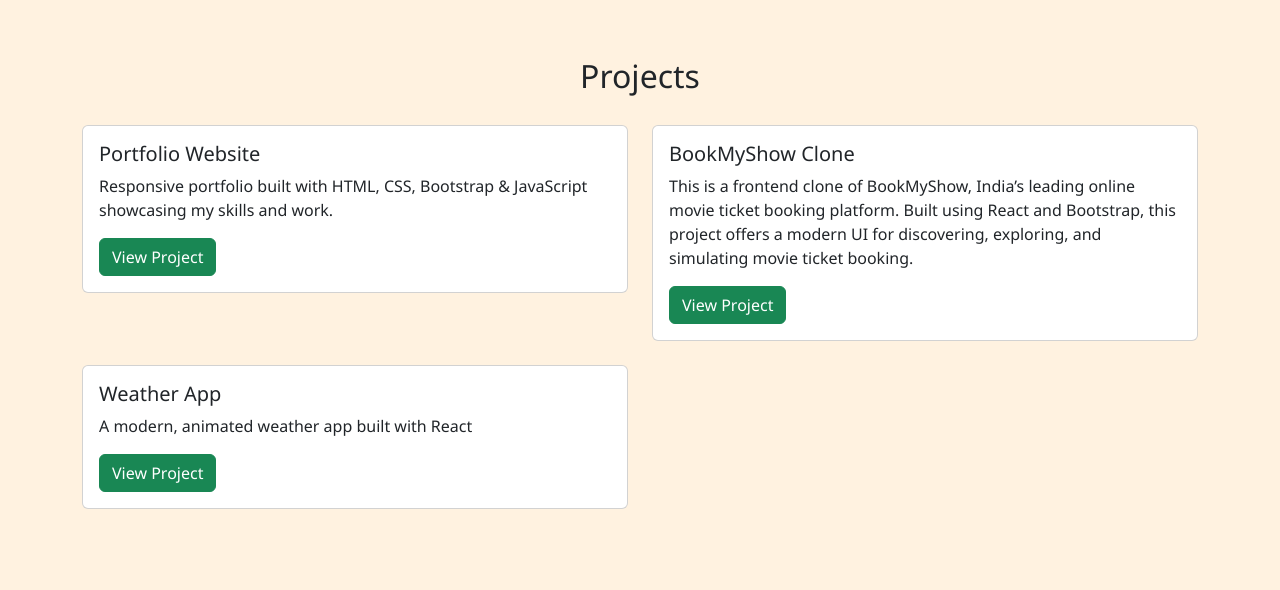
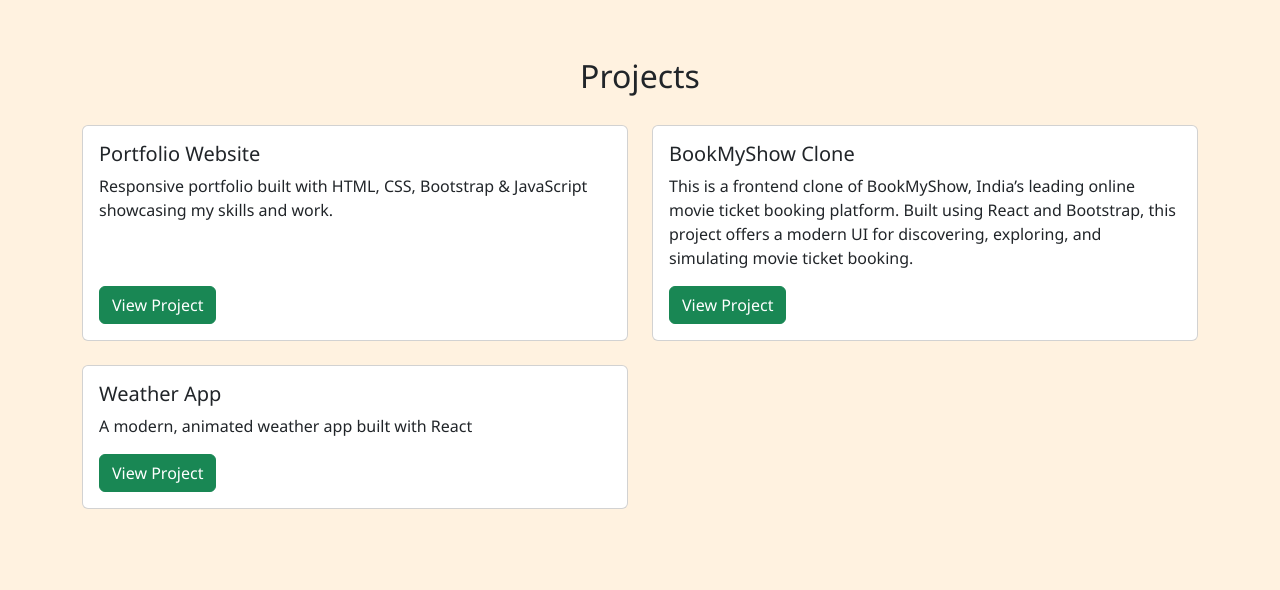
Before and after one commit to Aahad098/my-portfolio, a plain HTML site: page index.html in a window 1280 px wide. Shown: the part 1266-1856 px from the top of the page. Drawn offline with nearby package versions, Linux system fonts and the light colour scheme.

Commit message:
Updated index.html with latest changes

```diff
--- a/index.html
+++ b/index.html
@@ -114,7 +114,7 @@
         <div class="card">
           <div class="card-body">
             <h5 class="card-title">Portfolio Website</h5>
-            <p class="card-text">Responsive portfolio built with HTML, CSS, Bootstrap & JavaScript showcasing my skills and work.</p>
+            <p class="card-text">Responsive portfolio built with HTML, CSS, Bootstrap & JavaScript showcasing my skills and work.</p><br><br>
             <a href="#" class="btn btn-success" target="_blank" >View Project</a>
           </div>
         </div>
```
